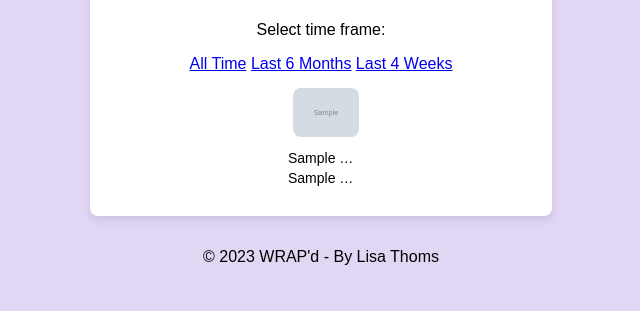
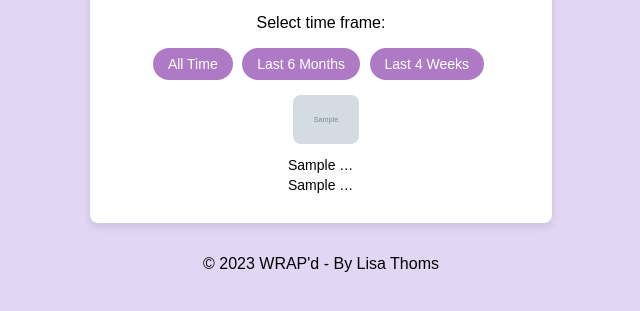
Before and after one commit to lbthoms/wrapd, a Flask app: template wrapd/templates/top_tracks.html in a window 1280 px wide. Shown: the part 374-685 px from the top of the page, without its empty margins (319-959 px from the left). Run offline with Flask 2, Linux system fonts and the light colour scheme; the template is opened without the code that fills it: most values are stand-ins (such as "Sample title", 1, 10 or a date in 2020); grey boxes marked "Sample" are stand-in pictures.

Commit message:
Styling changes

```diff
--- a/wrapd/main.py
+++ b/wrapd/main.py
@@ -105,7 +105,7 @@ def get_top_artists(time_range):
         return redirect(url_for('spotify_login'))
 
     sp = spotipy.Spotify(auth=session['spotify_token'])
-    top_artists = sp.current_user_top_artists(limit=15, offset=0, time_range=time_range)
+    top_artists = sp.current_user_top_artists(limit=25, offset=0, time_range=time_range)
 
     # Extract relevant information for each artist
     artists_info = []
@@ -120,6 +120,7 @@ def get_top_artists(time_range):
     return artists_info
 
 
+# Route for generating top artists for user
 @app.route('/top-artists')
 def top_artists():
     time_range = request.args.get('time_range', 'medium_term')  # Default to medium_term if not provided
--- a/wrapd/static/style.css
+++ b/wrapd/static/style.css
@@ -181,3 +181,36 @@ section {
     text-decoration: none;
     cursor: pointer;
 }
+
+/* Scroll bar styles */
+::-webkit-scrollbar {
+  width: 12px; /* Adjust the width as needed */
+}
+
+::-webkit-scrollbar-thumb {
+  background-color: #3c1c61; /* Dark indigo color for the thumb */
+  border-radius: 6px; /* Rounded corners for the thumb */
+}
+
+::-webkit-scrollbar-track {
+  background-color: #af7ac5; /* Pastel purple color for the track */
+}
+
+/* Button styles for time range links */
+.time-range-button {
+    display: inline-block;
+    padding: 8px 15px; /* Adjust padding for size */
+    font-size: 14px; /* Adjust font size */
+    background-color: #af7ac5; /* Dark indigo on hover */
+    color: white; /* White text on hover */
+    text-align: center;
+    text-decoration: none;
+    border-radius: 50px; /* Makes it more circular */
+    transition: background-color 0.3s, color 0.3s;
+    margin-right: 5px; /* Adjust margin for spacing */
+}
+
+.time-range-button:hover {
+    background-color: #3c1c61; /* Dark indigo on hover */
+    color: white; /* White text on hover */
+}
--- a/wrapd/templates/top_artists.html
+++ b/wrapd/templates/top_artists.html
@@ -19,9 +19,9 @@
 
   <div class="time-frame-links">
     <p>Select time frame:</p>
-    <a href="{{ url_for('top_artists', time_range='long_term') }}" {% if time_range == 'long_term' %}class="active"{% endif %}>All Time</a>
-    <a href="{{ url_for('top_artists', time_range='medium_term') }}" {% if time_range == 'medium_term' %}class="active"{% endif %}>Last 6 Months</a>
-        <a href="{{ url_for('top_artists', time_range='short_term') }}" {% if time_range == 'short_term' %}class="active"{% endif %}>Last 4 Weeks</a>
+      <a href="{{ url_for('top_artists', time_range='long_term') }}" class="time-range-button {% if time_range == 'long_term' %}active{% endif %}">All Time</a>
+      <a href="{{ url_for('top_artists', time_range='medium_term') }}" class="time-range-button {% if time_range == 'medium_term' %}active{% endif %}">Last 6 Months</a>
+      <a href="{{ url_for('top_artists', time_range='short_term') }}" class="time-range-button {% if time_range == 'short_term' %}active{% endif %}">Last 4 Weeks</a>
   </div>
 
   <ul class="artist-list">
--- a/wrapd/templates/top_tracks.html
+++ b/wrapd/templates/top_tracks.html
@@ -17,11 +17,11 @@
   </h2>
 
   <!-- Display time frame options -->
-  <div>
-    <p>Select time frame:</p>
-    <a href="{{ url_for('top_tracks', time_range='long_term') }}">All Time</a>
-    <a href="{{ url_for('top_tracks', time_range='medium_term') }}">Last 6 Months</a>
-    <a href="{{ url_for('top_tracks', time_range='short_term') }}">Last 4 Weeks</a>
+  <div class="time-frame-links">
+      <p>Select time frame:</p>
+      <a href="{{ url_for('top_tracks', time_range='long_term') }}" class="time-range-button" {% if time_range == 'long_term' %}class="active"{% endif %}>All Time</a>
+      <a href="{{ url_for('top_tracks', time_range='medium_term') }}" class="time-range-button" {% if time_range == 'medium_term' %}class="active"{% endif %}>Last 6 Months</a>
+      <a href="{{ url_for('top_tracks', time_range='short_term') }}" class="time-range-button" {% if time_range == 'short_term' %}class="active"{% endif %}>Last 4 Weeks</a>
   </div>
 
   <!-- Top Tracks List -->
```
Also changed, not shown: wrapd/templates/recommended_playlist.html (+5 -5 lines).
